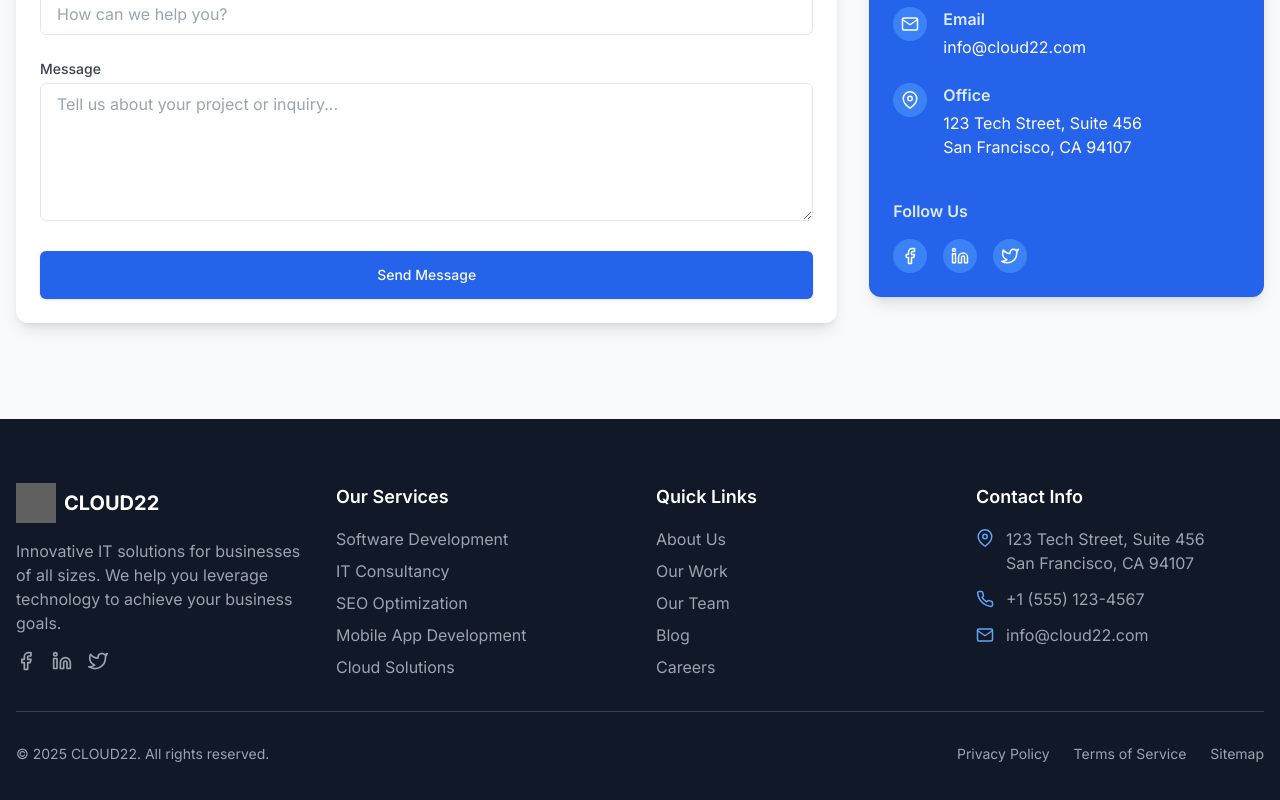
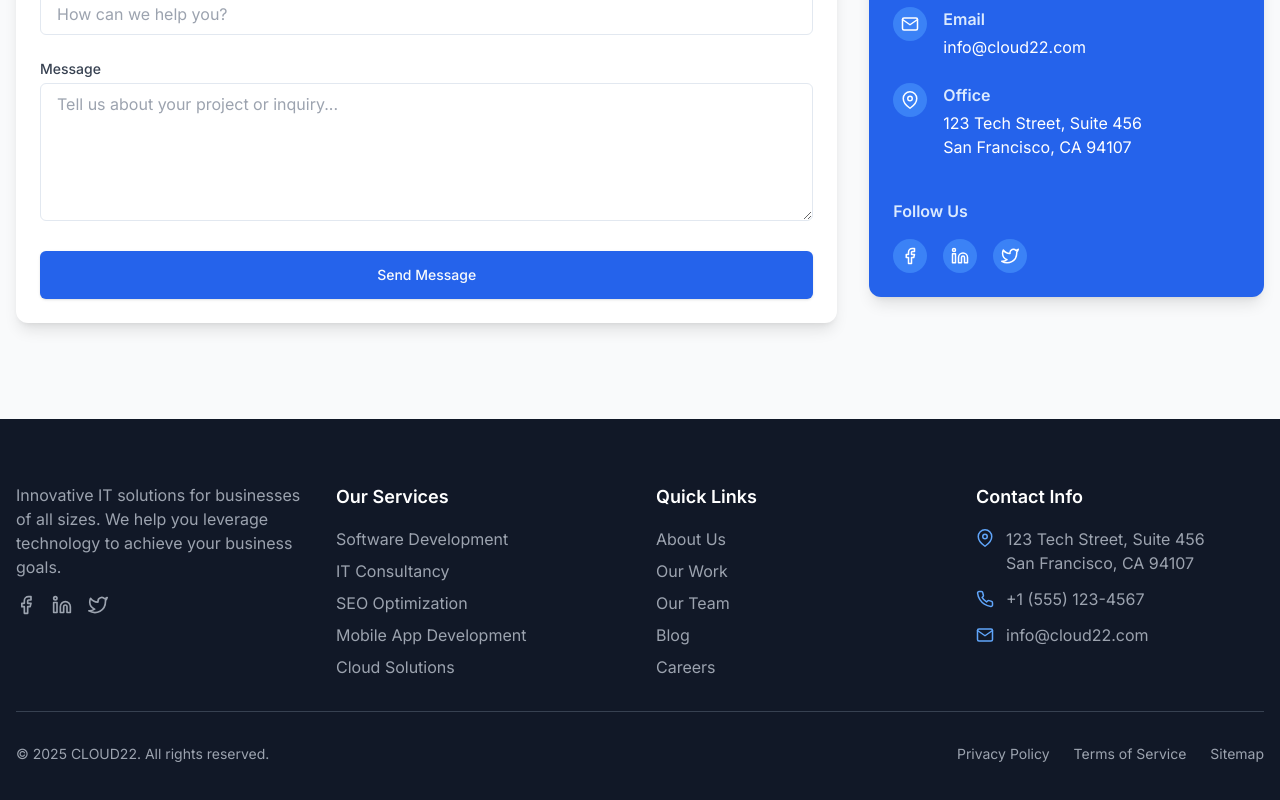
Before and after one commit to GTENTEN/Test, a Next.js app: page / in a window 1280 px wide. Shown: the part 2205-3005 px from the top of the page. Built offline with nearby package versions, Linux system fonts and the light colour scheme; grey boxes are pictures that could not be loaded.

Commit message:
Update Footer.tsx

```diff
--- a/src/components/layout/Footer.tsx
+++ b/src/components/layout/Footer.tsx
@@ -9,16 +9,7 @@ const Footer = () => {
       <div className="container mx-auto px-4">
         <div className="grid grid-cols-1 md:grid-cols-2 lg:grid-cols-4 gap-8">
           <div>
-            <div className="flex items-center gap-2 mb-4">
-              <img
-                src="/cloud-tech-logo.png"
-                alt="CLOUD22"
-                width={40}
-                height={40}
-                className="w-[40px] h-[40px] invert"
-              />
-              <span className="text-xl font-bold">CLOUD22</span>
-            </div>
+
             <p className="text-gray-400 mb-4">
               Innovative IT solutions for businesses of all sizes. We help you leverage technology to achieve your business goals.
             </p>
```
